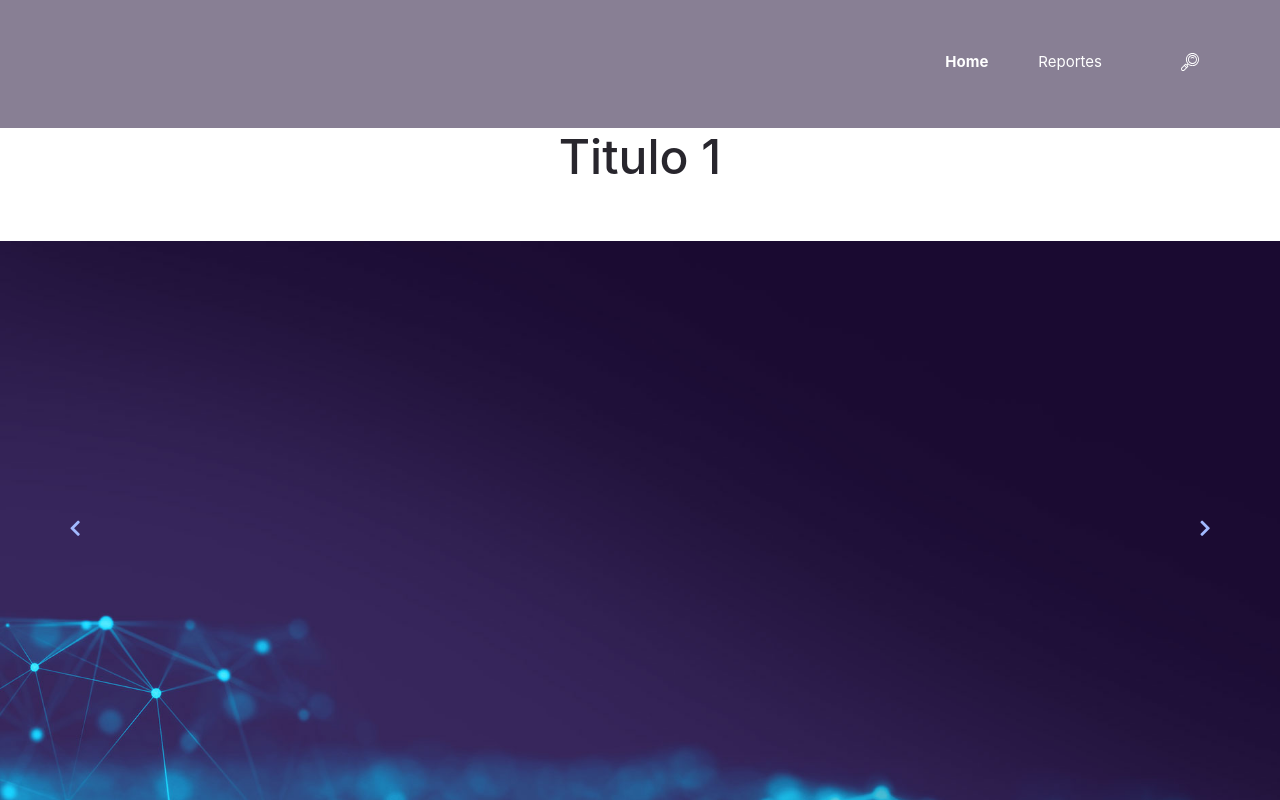
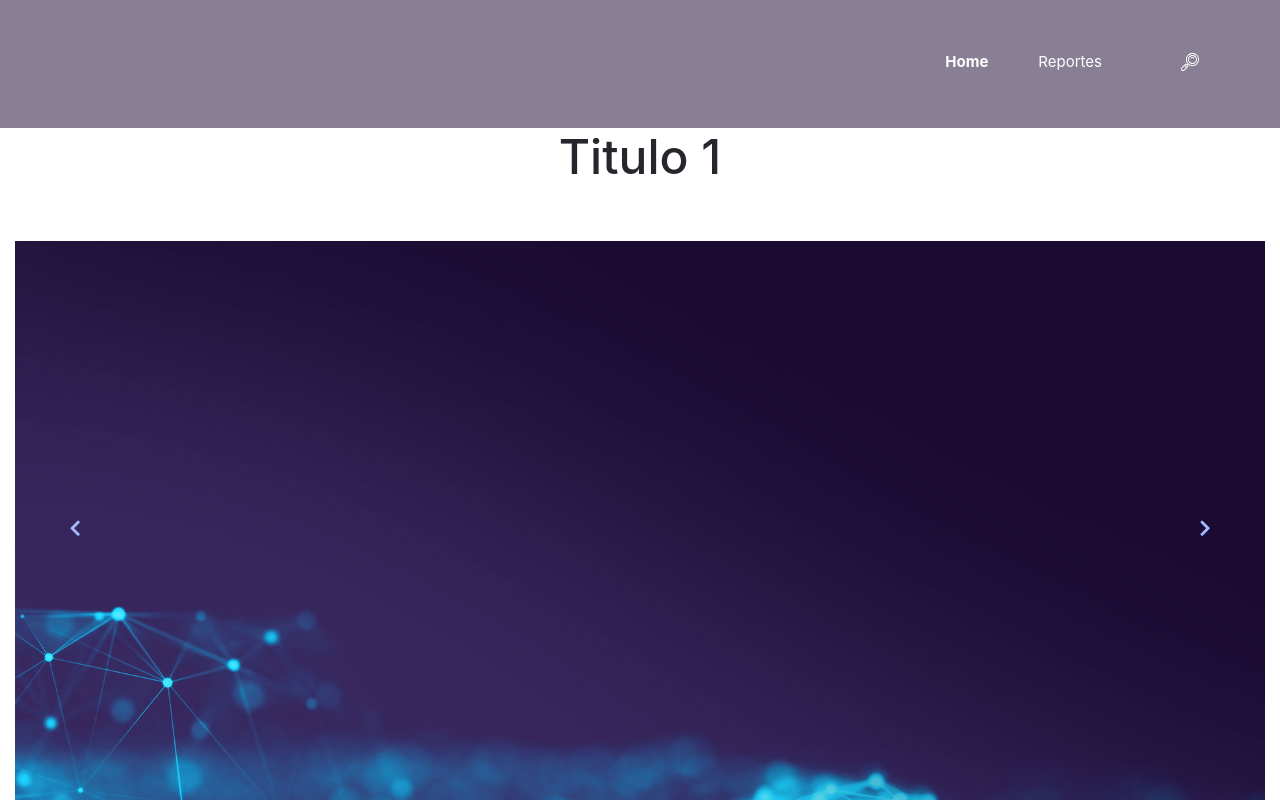
Before and after one commit to teokyo/blacksyntax, a React (Create React App) app in the folder blacksyntaxweb/: page / in a window 1280 px wide. Shown: the top 800 px of the page. Built offline with nearby package versions, Linux system fonts and the light colour scheme.

Commit message:
cambios en master

```diff
--- a/blacksyntaxweb/src/Componentes/Home.js
+++ b/blacksyntaxweb/src/Componentes/Home.js
@@ -56,7 +56,7 @@ class Home extends Component {
 
 
                 { /* div className hero */}
-                <div className="hero_slider_container">
+                <div className="col-sm-12  hero_slider_container">
                     <div className="owl-carousel owl-theme hero_slider">
                         {/*slider team */}
                         {ListaSlider}
@@ -79,7 +79,7 @@ class Home extends Component {
                 </div>
 
 
-                <div className="hero_side_text_container">
+                <div className="  hero_side_text_container">
                     <div
                         className="double_arrow_container d-flex flex-column align-items-center justify-content-center">
                         <div className="double_arrow nav_links" data-scroll-to=".icon_boxes">
@@ -88,8 +88,8 @@ class Home extends Component {
                         </div>
                     </div>
                     <div className="hero_side_text">
-                        <h2>Modern design easy to use</h2>
-                        <p>Maecenas id orci rutrum, vehicula nunc sit amet, fringilla ante. Nulla efficitur.</p>
+                        <h2>BlackSyntax</h2>
+                        <p>Te acercamos al futuro</p>
                     </div>
                 </div>
 
```
